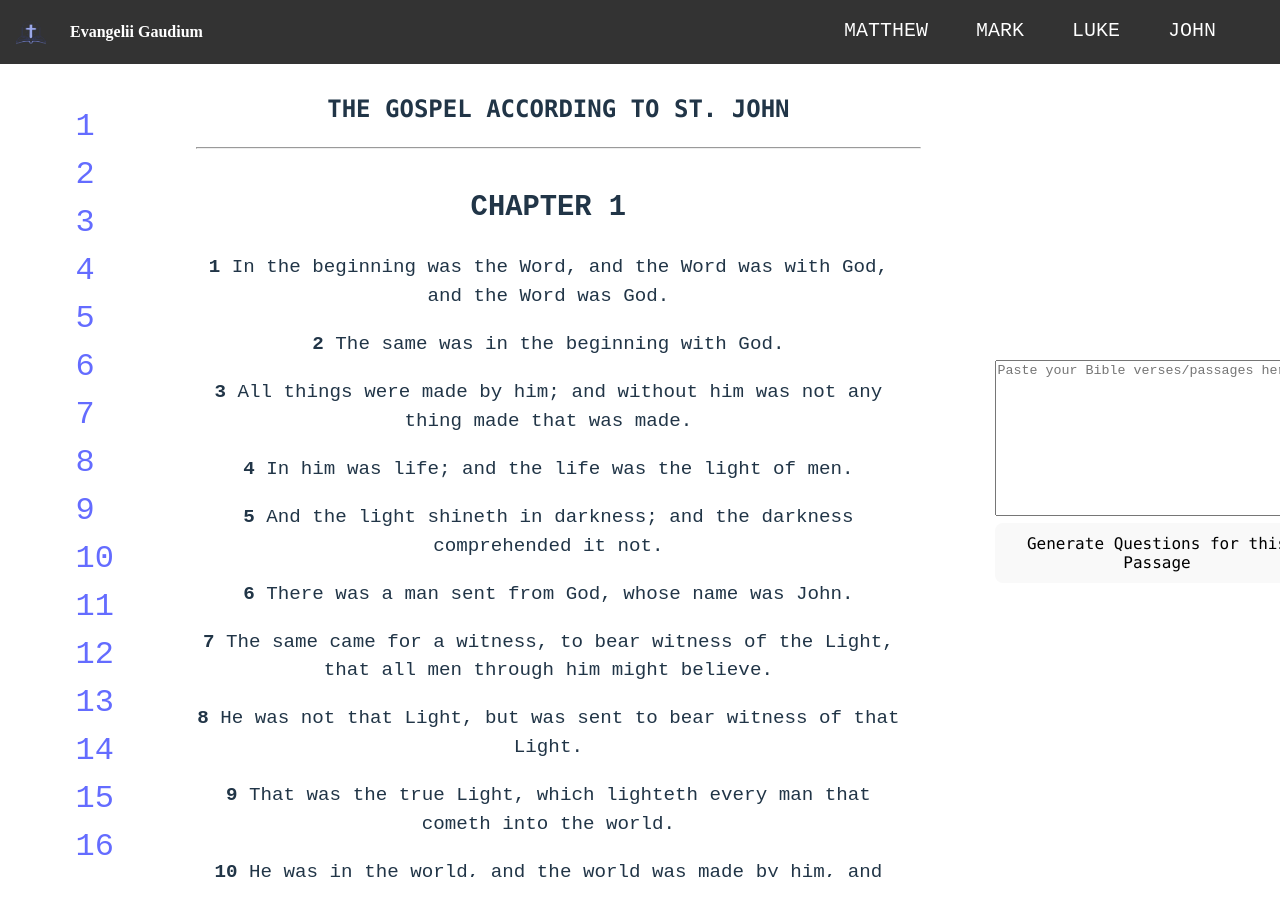
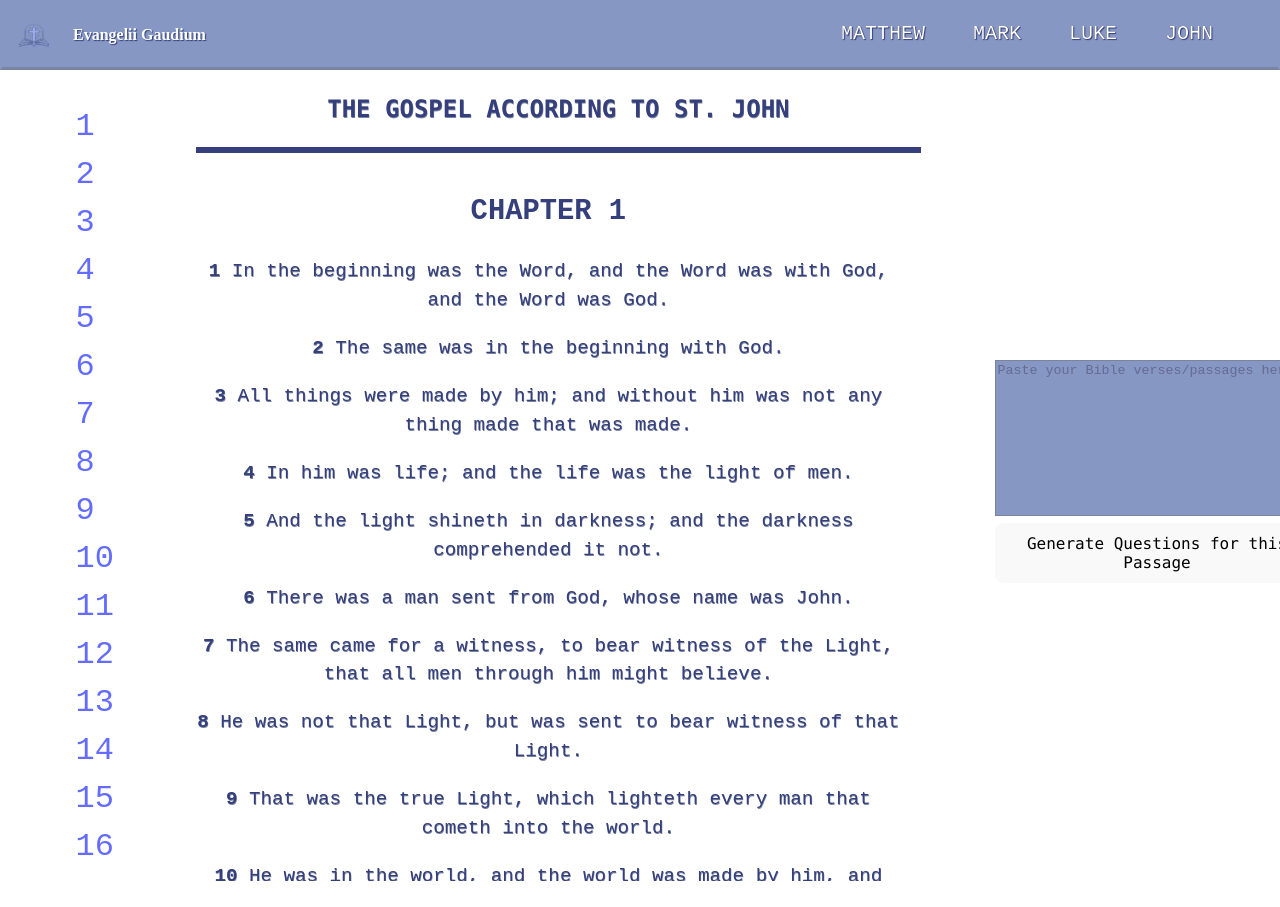
Before and after one commit to katiepo456/bible-study-app, a React (Vite) app: page /john in a window 1280 px wide. Shown: the top 907 px of the page. Built offline with nearby package versions, Linux system fonts and the light colour scheme; no server answers.

Commit message:
final update colors

```diff
--- a/src/index.css
+++ b/src/index.css
@@ -5,7 +5,7 @@
 
   color-scheme: light dark;
   color: rgba(255, 255, 255, 0.87);
-  background-color: #242424;
+  background-color: #c5cdf8e3;
 
   font-synthesis: none;
   text-rendering: optimizeLegibility;
--- a/src/styling/GospelCompanionDisplay.css
+++ b/src/styling/GospelCompanionDisplay.css
@@ -49,7 +49,7 @@ button {
   font-size: 1em;
   font-weight: 500;
   font-family: inherit;
-  background-color: #1a1a1a;
+  background-color: #343f7b;
   cursor: pointer;
   transition: border-color 0.25s;
   text-align: center;
@@ -61,15 +61,24 @@ button {
 }
 
 button:hover {
-  border-color: #646cff;
+  border-color: #343f7b;
 }
 
+textarea:focus,
+textarea:focus-visible,
 button:focus,
 button:focus-visible {
-  outline: 4px auto -webkit-focus-ring-color;
+  outline: 2px solid #343f7b;
 }
 
 textarea {
   box-sizing: border-box;
   resize: none;
+  background-color: #8697c4;
+  border-color: #7a84a0;
+  color: #343f7b;
 }
+
+textarea::placeholder {
+  color: #646b91;
+}
--- a/src/styling/GospelDisplay.css
+++ b/src/styling/GospelDisplay.css
@@ -27,8 +27,13 @@
   transition: filter 300ms;
 }
 
-.sidebar:hover {
-  filter: drop-shadow(0 0 2em #ffffff);
+.sidebar a:hover {
+  filter: drop-shadow(0 0 2em #7a84a0);
+  text-shadow: 2px 2px 4px #7a84a0;
+}
+
+.chapter-sidebar a {
+  color: #343f7b;
 }
 
 .scripture {
@@ -40,7 +45,15 @@
   height: 800px;
 }
 
+.scripture hr {
+  border: solid;
+  border-color: #343f7b;
+  background-color: #7a84a0;
+}
+
 .scripture-title {
+  color: #343f7b;
+  text-shadow: .5px .5px .5px #7a84a0;
   font-family: "Lucida Console", "Courier New", monospace;
 }
 
@@ -49,14 +62,21 @@
   position: relative;
   overflow-y: scroll;
   padding-right: 20px;
+  scrollbar-color: #c5cdf8e3 #343f7b;
 
   font-size: 1.2rem;
   font-family: "Courier New", monospace;
+  color: #343f7b;
+}
+
+.verses {
+  color: #343f7b;
+  text-shadow: .5px .5px .5px #7a84a0;
 }
 
 .verses:hover {
-  filter: drop-shadow(0 0 2em #ffffff);
-  text-shadow: 2px 2px 4px #000000;
+  filter: drop-shadow(0 0 2em #7a84a0);
+  text-shadow: 2px 2px 4px #7a84a0;
 }
 
 .companion {
--- a/src/styling/NavBar.css
+++ b/src/styling/NavBar.css
@@ -3,12 +3,20 @@
     justify-content: space-between;
     align-items: center;
     position: fixed;
+
     top: 0;
     left: 0;
     right: 0;
-    background-color: #333;
+
     color: #fff;
     padding: 1rem;
+    border: solid;
+
+    background-color: #8697c4;
+    border-top-color: #8697c4;
+    border-left-color: #8697c4;
+    border-right-color: #8697c4;
+    border-bottom-color: #7a84a0;
 }
 
 .navbar-left img {
@@ -19,7 +27,7 @@
     font-size: 1rem;
     font-weight: bold;
     color: #fff;
-    text-decoration: none;
+    text-shadow: 1px 1px 1px #343f7b;
     position: relative;
 
     font-family: "Segoe Script", cursive;
@@ -47,7 +55,7 @@
     font-family: "Courier New", monospace;
 
     --s: 0.1em;   /* the thickness of the line */
-    --c: #2c4bff; /* the color */
+    --c: #343f7b; /* the color */
 
     color: #0000;
     padding-bottom: var(--s);
@@ -62,5 +70,5 @@ li:hover {--_p: 100%}
 
 .navbar-right .nav-links a {
     color: #fff;
-    text-decoration: none;
+    text-shadow: 1px 1px 1px #343f7b;
 }
```
